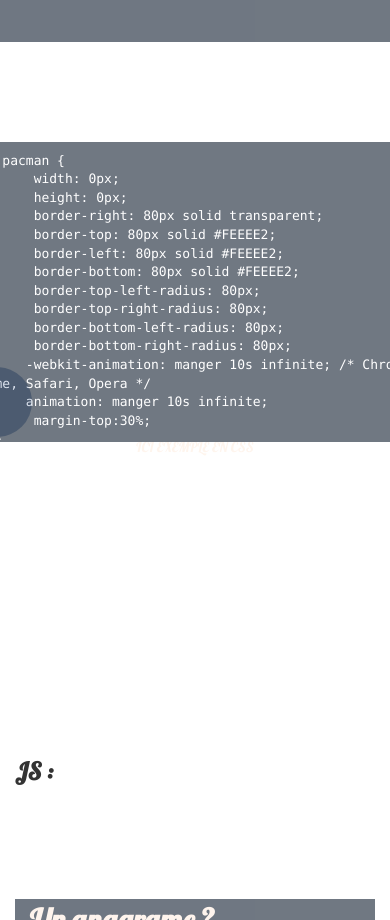
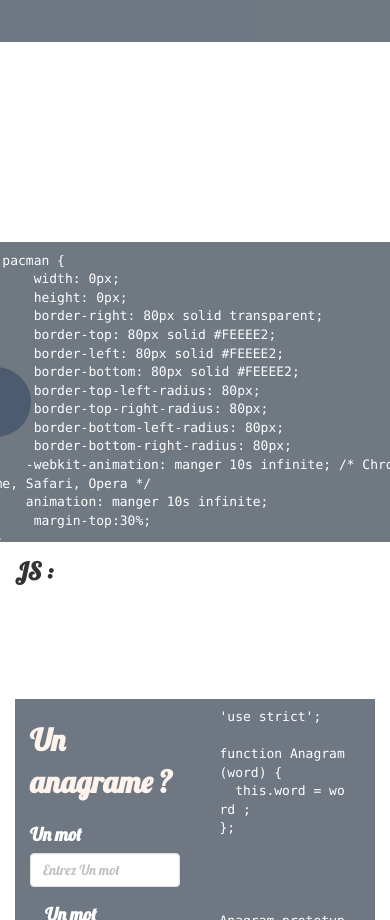
Before and after one commit to Juliette3529/JulietteSaint-Jalme.github.io, a website: page index.html in a window 390 px wide. Shown: the part 1080-2000 px from the top of the page. Drawn offline with nearby package versions, Linux system fonts and the light colour scheme.

Commit message:
height and width canvas

```diff
--- a/elements/style.css
+++ b/elements/style.css
@@ -28,7 +28,7 @@ height:400px;
     font-size:22px;
 }
 .parallax-window {
-    min-height: 600px;
+    min-height: 400px;
     background: transparent;
 }
 .sous_block{
@@ -376,3 +376,9 @@ a.link:hover{
 .navfooter{
     list-style: none;
 }
+.SocialNetwork{
+    margin-top:20px;
+}
+.canpie{
+
+}
--- a/index.html
+++ b/index.html
@@ -55,7 +55,7 @@
                    <div class=" col-md-6 col-xs-12 col-sm-12 col-lg-6">
                         <div class="wow bounceInLeft " data-wow-duration="2s" data-wow-delay="1s">
                              <aside class="chart vert">
-                                <canvas id="canPie" width="300" height="200" data-values='40, 30, 20, 60, 10, 50'>
+                                <canvas id="canPie" class="canpie" data-values='40, 30, 20, 60, 10, 50'>
                                     This browser does not support HTML5 Canvas.
                                 </canvas>
                                 <ol class="legend">
@@ -146,7 +146,7 @@
                     </div>
                     <p class="text-center"> ICI EXEMPLE EN CSS </p>
                 </div>
-                <div class="col-md-offset-1 col-md-5 sous_block contenu_scroll nopadding">
+                <div class="col-md-offset-1 col-md-5 col-sm-12 col-xs-12 sous_block contenu_scroll nopadding">
                     <pre><code>.pacman {
      width: 0px;
      height: 0px;
@@ -200,12 +200,12 @@
         </section>
       <div class="parallax-window" data-parallax="scroll" data-image-src="elements/img/1.png"></div>
         <section class="row nopadding nomargin">
-            <div class="col-md-offset-1 col-md-2 col-md-offset-9">
+            <div class="col-md-offset-1 col-md-2 col-sm-4 col-xs-6 col-md-offset-9">
                 <div class="wow bounceInUp">
                     <h3> JS : </h3></div>
             </div>
             <div class="col-md-12 col-lg-12 col-xs-12 col-sm-12 presentation">
-                <div class="col-md-offset-1 col-md-4 sous_block">
+                <div class="col-md-offset-1 col-md-4 col-sm-6 col-xs-6 sous_block">
                     <h2>Un anagrame ?</h2>
                     <form class="form-horizontal form-js">
                         <div class="form-group">
```
